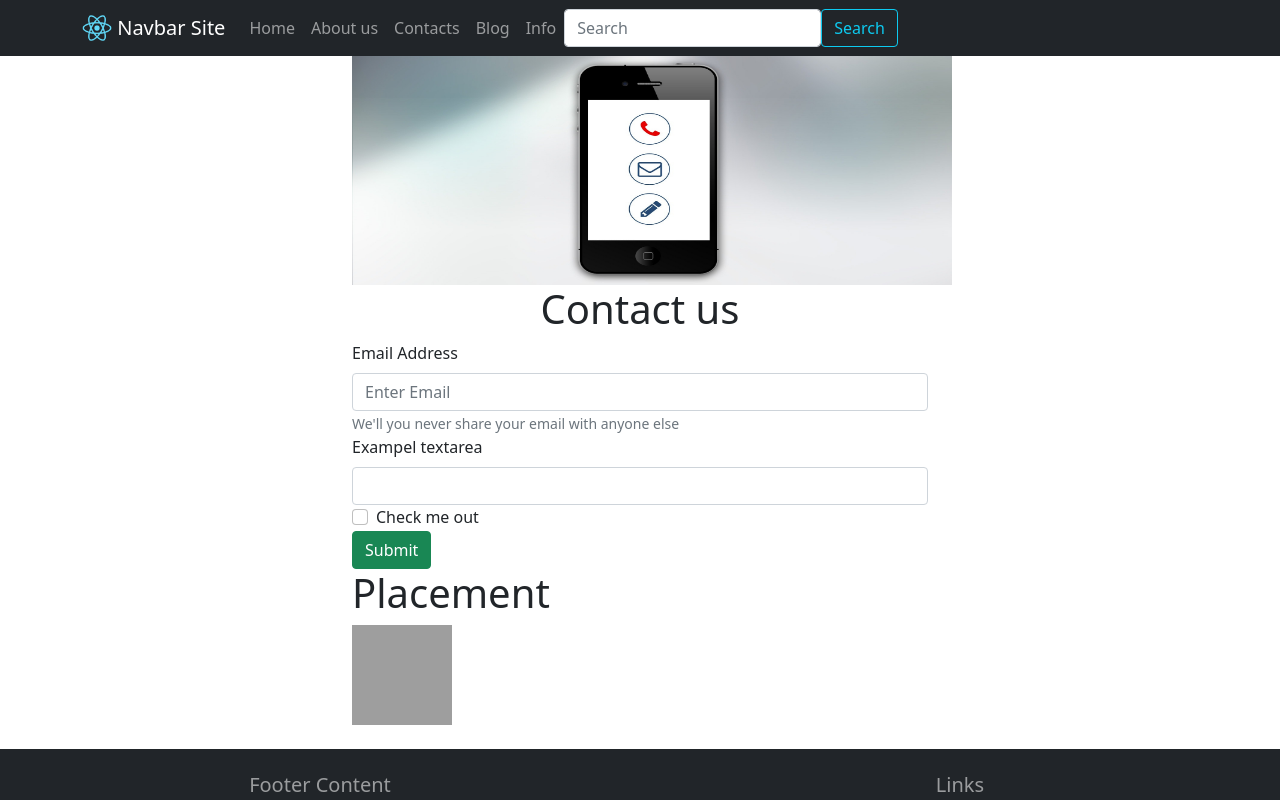
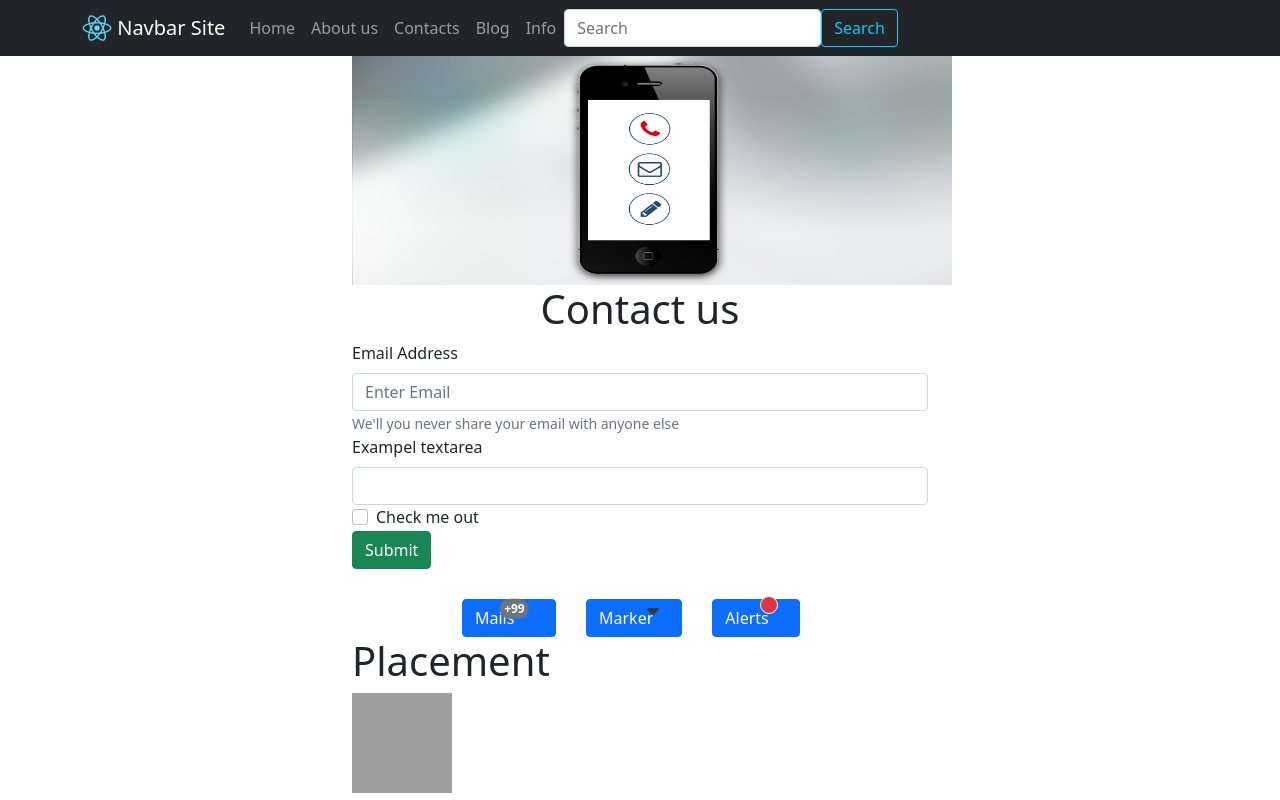
Before and after one commit to AlexandrMasalitin/React-bootstrap, a React (Create React App) app in the folder my-app/: page /contacts in a window 1280 px wide. Shown: the top 800 px of the page. Built offline with nearby package versions, Linux system fonts and the light colour scheme; grey boxes are pictures that could not be loaded.

Commit message:
modified files in App.css and Contact.js

```diff
--- a/my-app/src/App.css
+++ b/my-app/src/App.css
@@ -126,3 +126,15 @@ background-color: #212529;
   color: rgba(255,255,255,.55);
 
 }
+.position-items{
+display: inline;
+padding:initial;
+position: relative;
+padding-inline-start: 80px;
+
+
+}
+.position-relative{
+  margin-left: 30px;
+  margin-top: 30px;
+}
--- a/my-app/src/Pages/Contacts.js
+++ b/my-app/src/Pages/Contacts.js
@@ -33,6 +33,40 @@ export default class Contacts extends Component {
           </Form.Group>
           <Button variant="success" type="submit">Submit</Button>
         </Form>
+      <div className="position-items">
+      <Button color="primary" className="position-relative"
+        >Mails
+        <span
+          className=" translate-middle badge rounded-pill bg-secondary px-1"
+        >
+          +99
+          <span className="visually-hidden">unread messages</span>
+        </span>
+      </Button>
+      <Button color="dark" className="position-relative">
+        Marker
+        <svg
+          width="1em"
+          height="1em"
+          viewBox="0 0 16 16"
+          className=" translate-middle bi bi-caret-down-fill"
+          fill="#343a40"
+          xmlns="http://www.w3.org/2000/svg"
+        >
+          <path
+            d="M7.247 11.14L2.451 5.658C1.885 5.013 2.345 4 3.204 4h9.592a1 1 0 0 1 .753 1.659l-4.796 5.48a1 1 0 0 1-1.506 0z"
+          />
+        </svg>
+      </Button>
+      <Button color="primary" className="position-relative">
+        Alerts
+        <span
+          className=" translate-middle badge border border-light rounded-circle bg-danger p-2"
+        >
+          <span className="visually-hidden">unread messages</span>
+        </span>
+      </Button>
+    </div>
 
         <Placement />
       </Container>
```
